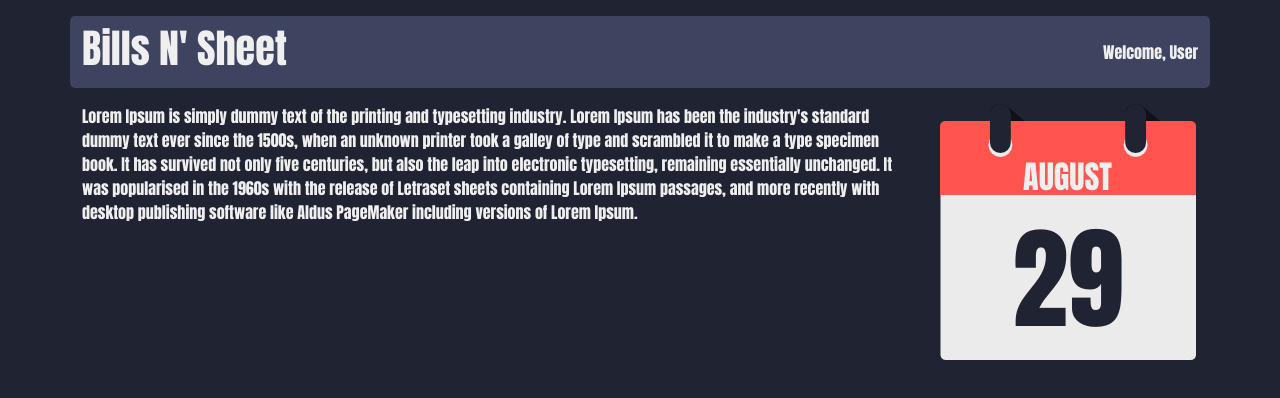
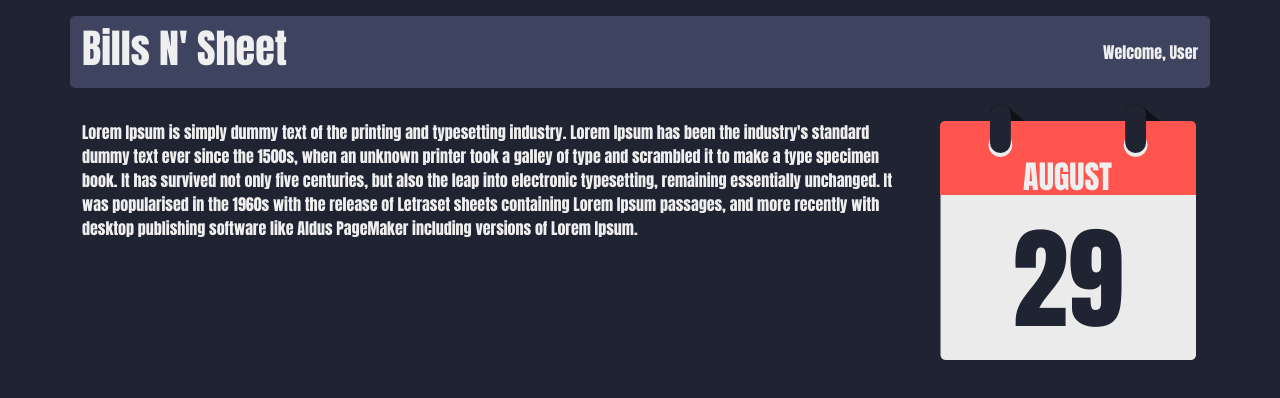
Before and after one commit to jordanmccollam/BillsNSheet, a React (Create React App) app in the folder client/: page / in a window 1280 px wide. Shown: the top 398 px of the page. Built offline with nearby package versions, Linux system fonts and the light colour scheme.

Commit message:
Aligned text better

```diff
--- a/client/src/screens/Main/Main.js
+++ b/client/src/screens/Main/Main.js
@@ -21,7 +21,7 @@ const Main = (props) => {
         <Col className="center-v justify-content-end">Welcome, User</Col>
       </Row>
       <Row className="mt-3">
-        <Col xl={9} lg={8} md={7} xs={10}>
+        <Col xl={9} lg={8} md={7} xs={10} className="mt-3">
           Lorem Ipsum is simply dummy text of the printing and typesetting industry. Lorem Ipsum has been the industry's standard dummy text ever since the 1500s, when an unknown printer took a galley of type and scrambled it to make a type specimen book. It has survived not only five centuries, but also the leap into electronic typesetting, remaining essentially unchanged. It was popularised in the 1960s with the release of Letraset sheets containing Lorem Ipsum passages, and more recently with desktop publishing software like Aldus PageMaker including versions of Lorem Ipsum.
         </Col>
 
```
